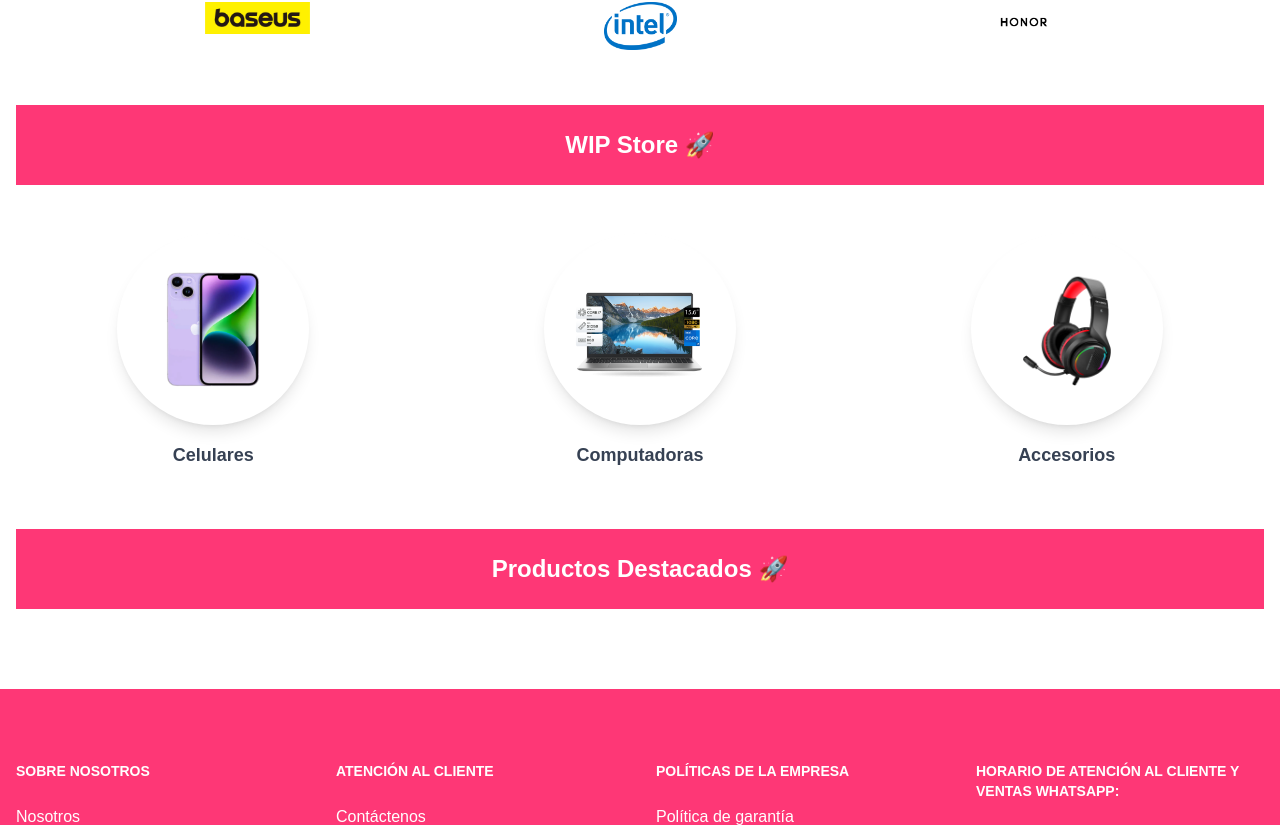
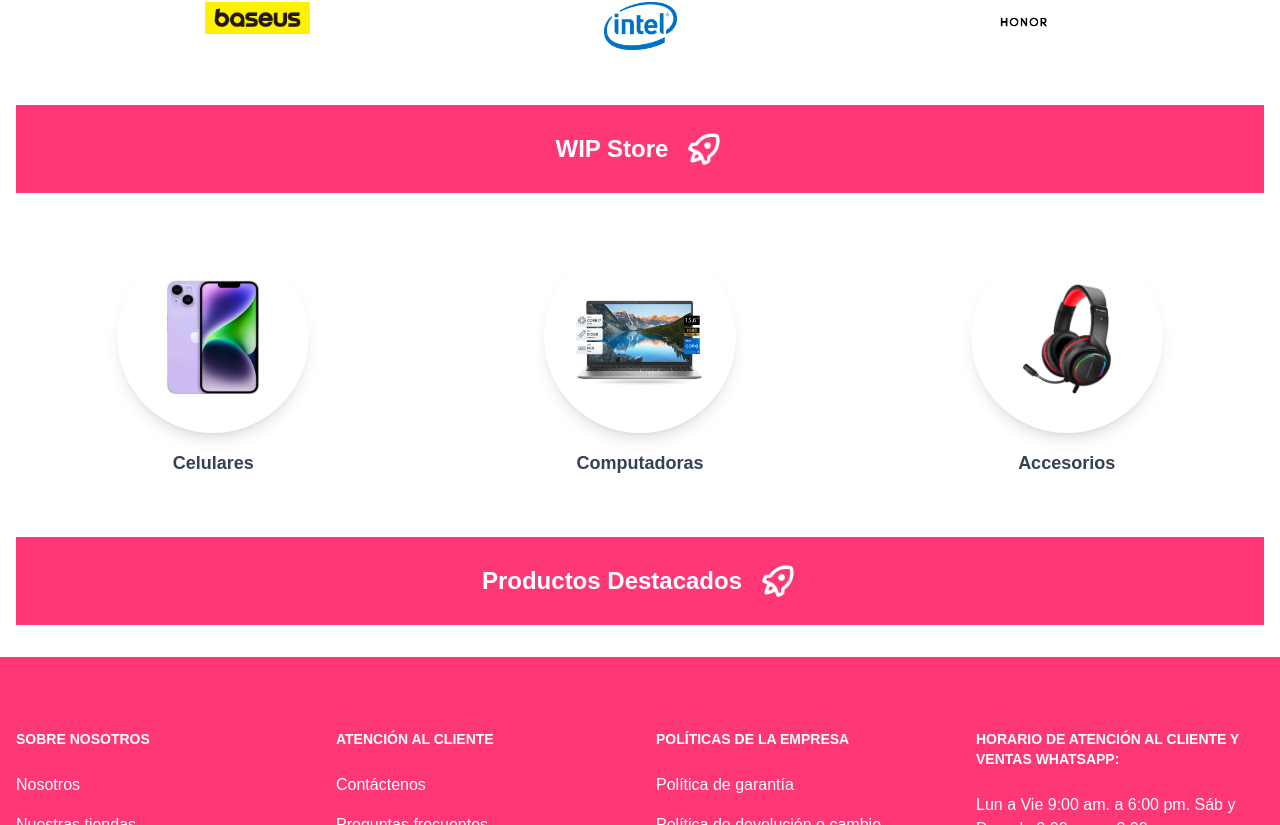
Before and after one commit to Adrialison/Frontwip, a Next.js app: page / in a window 1280 px wide. Shown: the part 700-1525 px from the top of the page. Built offline with nearby package versions, Linux system fonts and the light colour scheme.

Commit message:
imagen rocket en los banners

```diff
--- a/src/app/page.js
+++ b/src/app/page.js
@@ -62,10 +62,13 @@ const WipStoreSection = () => {
 
       {/* Banner WIP Store */}
       <div className="bg-[#FE3776] mb-12 py-6">
-        <div className="text-center text-white">
-          <h2 className="text-2xl font-bold flex items-center justify-center gap-2">
-            WIP Store 🚀
-          </h2>
+        <div className="flex items-center justify-center gap-4">
+          <h2 className="text-2xl font-bold text-white">WIP Store</h2>
+          <img
+            src="/images/logos/mingcute_rocket-line.png"
+            alt="rocket"
+            className="h-10"
+          />
         </div>
       </div>
 
@@ -114,15 +117,19 @@ const WipStoreSection = () => {
         </div>
       </div>
 
-       {/* Banner productos destacados */}
-      <div className="bg-[#FE3776] mt-15 mb-12 py-6">
-        <div className="text-center text-white">
-          <h2 className="text-2xl font-bold flex items-center justify-center gap-2">
-            Productos Destacados 🚀
+      {/* Banner productos destacados */}
+      <div className="bg-[#FE3776] mt-15 py-6">
+        <div className="flex items-center justify-center gap-4">
+          <h2 className="text-2xl font-bold text-white">
+            Productos Destacados
           </h2>
+          <img
+            src="/images/logos/mingcute_rocket-line.png"
+            alt="rocket"
+            className="h-10"
+          />
         </div>
       </div>
-
     </div>
   );
 };
```
Also changed, not shown: public/images/logos/mingcute_rocket-line.png (added).
